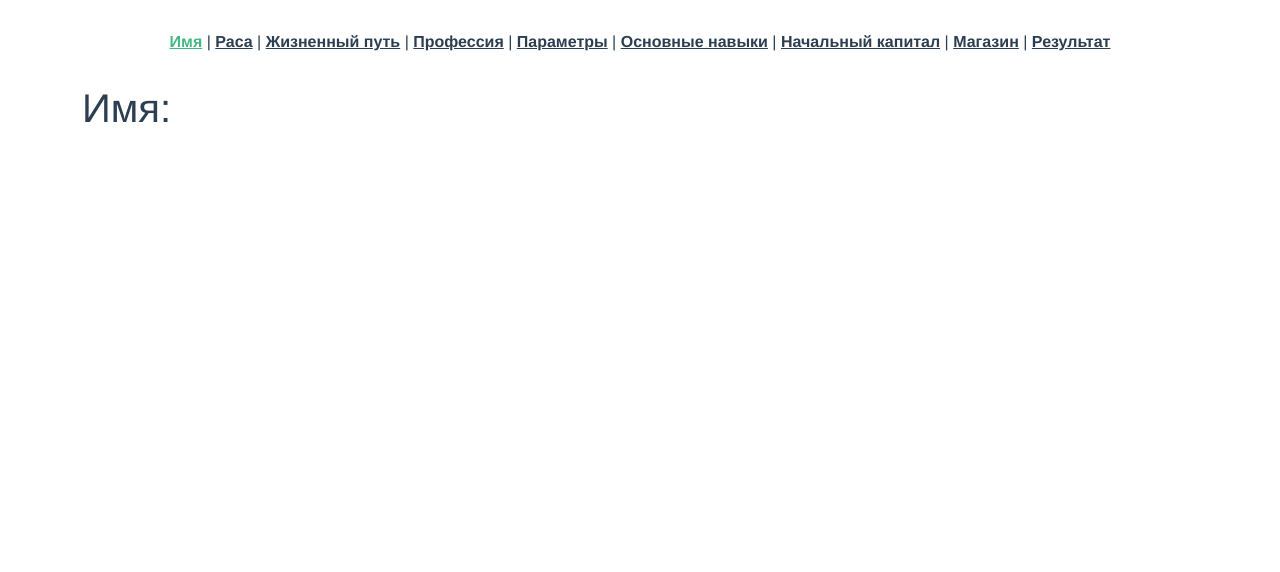
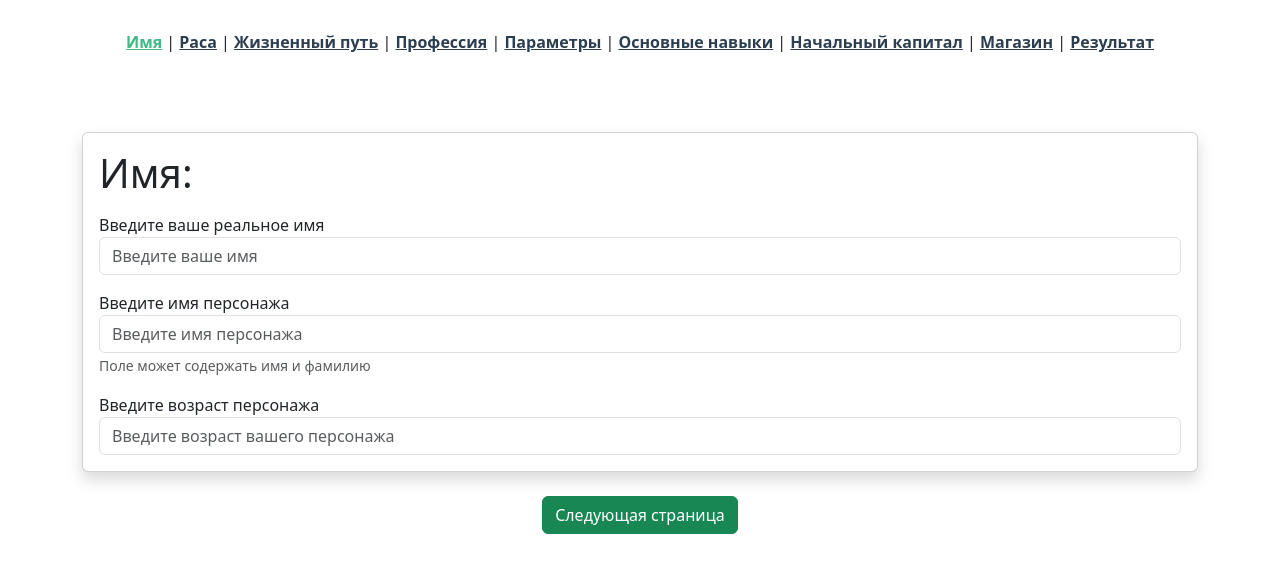
Before and after one commit to Cit1zeN4/the-witcher-trpg-charlist, a Vue app: page / in a window 1280 px wide. Shown: the top 572 px of the page. Built offline with nearby package versions, Linux system fonts and the light colour scheme.

Commit message:
Added pagination

```diff
--- a/src/App.vue
+++ b/src/App.vue
@@ -20,13 +20,6 @@ export default {
 </script>
 
 <style>
-#app {
-  font-family: Avenir, Helvetica, Arial, sans-serif;
-  -webkit-font-smoothing: antialiased;
-  -moz-osx-font-smoothing: grayscale;
-  color: #2c3e50;
-}
-
 nav {
   padding: 30px;
 }
--- /dev/null
+++ b/src/components/PaginationComponent.vue
@@ -0,0 +1,39 @@
+<template>
+  <div class="d-flex justify-content-center">
+    <div>
+      <b-button v-if="prev" @click="goPrev" class="mx-2" variant="primary"
+        >Предыдущая страница</b-button
+      >
+      <b-button v-if="next" @click="goNext" class="mx-2" variant="success"
+        >Следующая страница</b-button
+      >
+    </div>
+  </div>
+</template>
+
+<script>
+export default {
+  props: {
+    prev: {
+      type: String,
+      default: undefined,
+    },
+    next: {
+      type: String,
+      default: undefined,
+    },
+  },
+  methods: {
+    goPrev() {
+      this.$emit("goPrev");
+      this.$router.push(this.prev);
+    },
+    goNext() {
+      this.$emit("goNext");
+      this.$router.push(this.next);
+    },
+  },
+};
+</script>
+
+<style></style>
--- a/src/views/CapitalView.vue
+++ b/src/views/CapitalView.vue
@@ -1,9 +1,20 @@
 <template>
   <div>
     <h1>Начальный капитал:</h1>
+    <pagination-component
+      class="mt-4"
+      prev="/skills"
+      next="/shop"
+    ></pagination-component>
   </div>
 </template>
 
 <script>
-export default {};
+import PaginationComponent from "@/components/PaginationComponent.vue";
+
+export default {
+  components: {
+    PaginationComponent,
+  },
+};
 </script>
--- a/src/views/LifeView.vue
+++ b/src/views/LifeView.vue
@@ -1,9 +1,20 @@
 <template>
   <div>
     <h1>Жизненный путь:</h1>
+    <pagination-component
+      class="mt-4"
+      prev="/race"
+      next="/profession"
+    ></pagination-component>
   </div>
 </template>
 
 <script>
-export default {};
+import PaginationComponent from "@/components/PaginationComponent.vue";
+
+export default {
+  components: {
+    PaginationComponent,
+  },
+};
 </script>
--- a/src/views/NameView.vue
+++ b/src/views/NameView.vue
@@ -1,9 +1,52 @@
 <template>
   <div>
-    <h1>Имя:</h1>
+    <b-card class="mt-5 shadow">
+      <h1>Имя:</h1>
+
+      <b-form>
+        <b-form-group
+          class="mt-3"
+          label="Введите ваше реальное имя"
+          label-for="player-name"
+          ><b-form-input
+            id="player-name"
+            placeholder="Введите ваше имя"
+          ></b-form-input>
+        </b-form-group>
+
+        <b-form-group
+          class="mt-3"
+          label="Введите имя персонажа"
+          label-for="name"
+          description="Поле может содержать имя и фамилию"
+          ><b-form-input
+            id="name"
+            placeholder="Введите имя персонажа"
+          ></b-form-input>
+        </b-form-group>
+
+        <b-form-group
+          class="mt-3"
+          label="Введите возраст персонажа"
+          label-for="age"
+          ><b-form-input
+            id="age"
+            type="number"
+            placeholder="Введите возраст вашего персонажа"
+          ></b-form-input>
+        </b-form-group>
+      </b-form>
+    </b-card>
+    <pagination-component class="mt-4" next="/race"></pagination-component>
   </div>
 </template>
 
 <script>
-export default {};
+import PaginationComponent from "@/components/PaginationComponent.vue";
+
+export default {
+  components: {
+    PaginationComponent,
+  },
+};
 </script>
--- a/src/views/ProfessionView.vue
+++ b/src/views/ProfessionView.vue
@@ -1,9 +1,20 @@
 <template>
   <div>
     <h1>Профессия:</h1>
+    <pagination-component
+      class="mt-4"
+      prev="/life"
+      next="/stats"
+    ></pagination-component>
   </div>
 </template>
 
 <script>
-export default {};
+import PaginationComponent from "@/components/PaginationComponent.vue";
+
+export default {
+  components: {
+    PaginationComponent,
+  },
+};
 </script>
--- a/src/views/RaceView.vue
+++ b/src/views/RaceView.vue
@@ -1,9 +1,20 @@
 <template>
   <div>
     <h1>Раса:</h1>
+    <pagination-component
+      class="mt-4"
+      prev="/"
+      next="/life"
+    ></pagination-component>
   </div>
 </template>
 
 <script>
-export default {};
+import PaginationComponent from "@/components/PaginationComponent.vue";
+
+export default {
+  components: {
+    PaginationComponent,
+  },
+};
 </script>
--- a/src/views/ResultView.vue
+++ b/src/views/ResultView.vue
@@ -2,15 +2,18 @@
   <div>
     <h1>Result</h1>
     <info-component></info-component>
+    <pagination-component class="mt-4" prev="/shop"></pagination-component>
   </div>
 </template>
 
 <script>
 import InfoComponent from "@/components/InfoComponent.vue";
+import PaginationComponent from "@/components/PaginationComponent.vue";
 
 export default {
   components: {
     InfoComponent,
+    PaginationComponent,
   },
 };
 </script>
--- a/src/views/ShopView.vue
+++ b/src/views/ShopView.vue
@@ -1,9 +1,20 @@
 <template>
   <div>
-    <h1>Магазин:</h1>
+    <h1>Начальный капитал:</h1>
+    <pagination-component
+      class="mt-4"
+      prev="/capital"
+      next="/result"
+    ></pagination-component>
   </div>
 </template>
 
 <script>
-export default {};
+import PaginationComponent from "@/components/PaginationComponent.vue";
+
+export default {
+  components: {
+    PaginationComponent,
+  },
+};
 </script>
--- a/src/views/SkillsView.vue
+++ b/src/views/SkillsView.vue
@@ -1,9 +1,20 @@
 <template>
   <div>
     <h1>Основные навыки:</h1>
+    <pagination-component
+      class="mt-4"
+      prev="/stats"
+      next="/capital"
+    ></pagination-component>
   </div>
 </template>
 
 <script>
-export default {};
+import PaginationComponent from "@/components/PaginationComponent.vue";
+
+export default {
+  components: {
+    PaginationComponent,
+  },
+};
 </script>
--- a/src/views/StatsView.vue
+++ b/src/views/StatsView.vue
@@ -1,9 +1,20 @@
 <template>
   <div>
     <h1>Параметры:</h1>
+    <pagination-component
+      class="mt-4"
+      prev="/profession"
+      next="/skills"
+    ></pagination-component>
   </div>
 </template>
 
 <script>
-export default {};
+import PaginationComponent from "@/components/PaginationComponent.vue";
+
+export default {
+  components: {
+    PaginationComponent,
+  },
+};
 </script>
```
